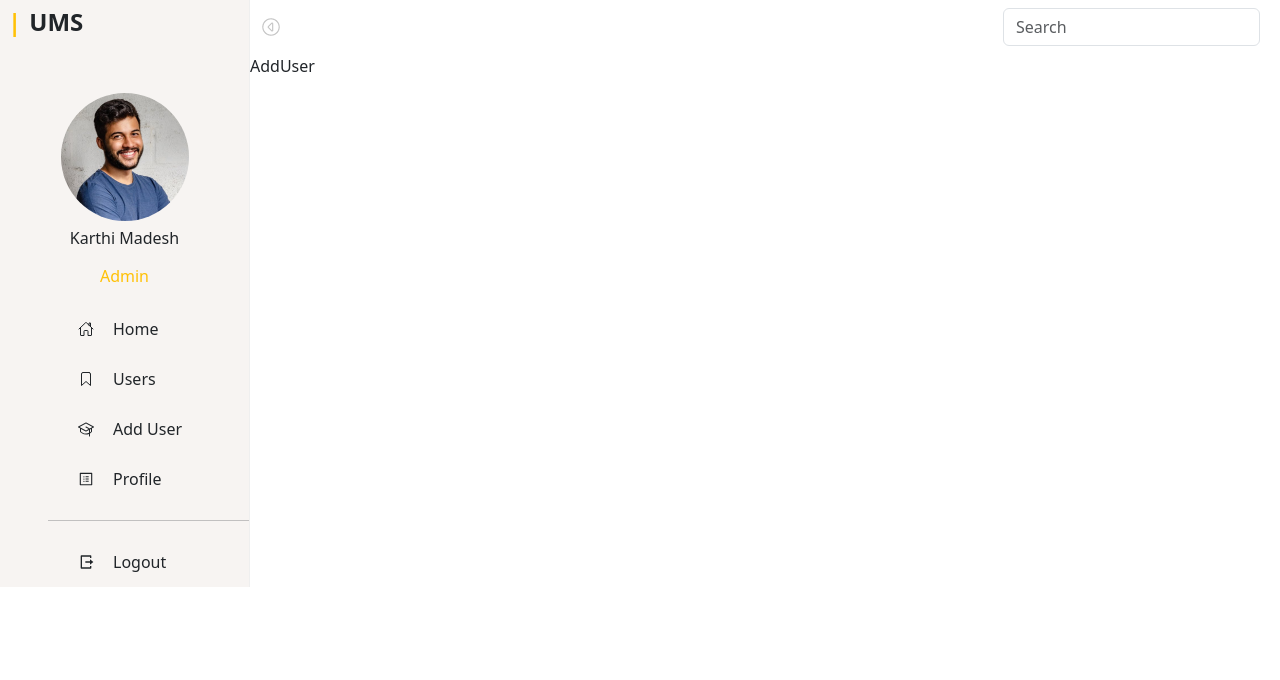
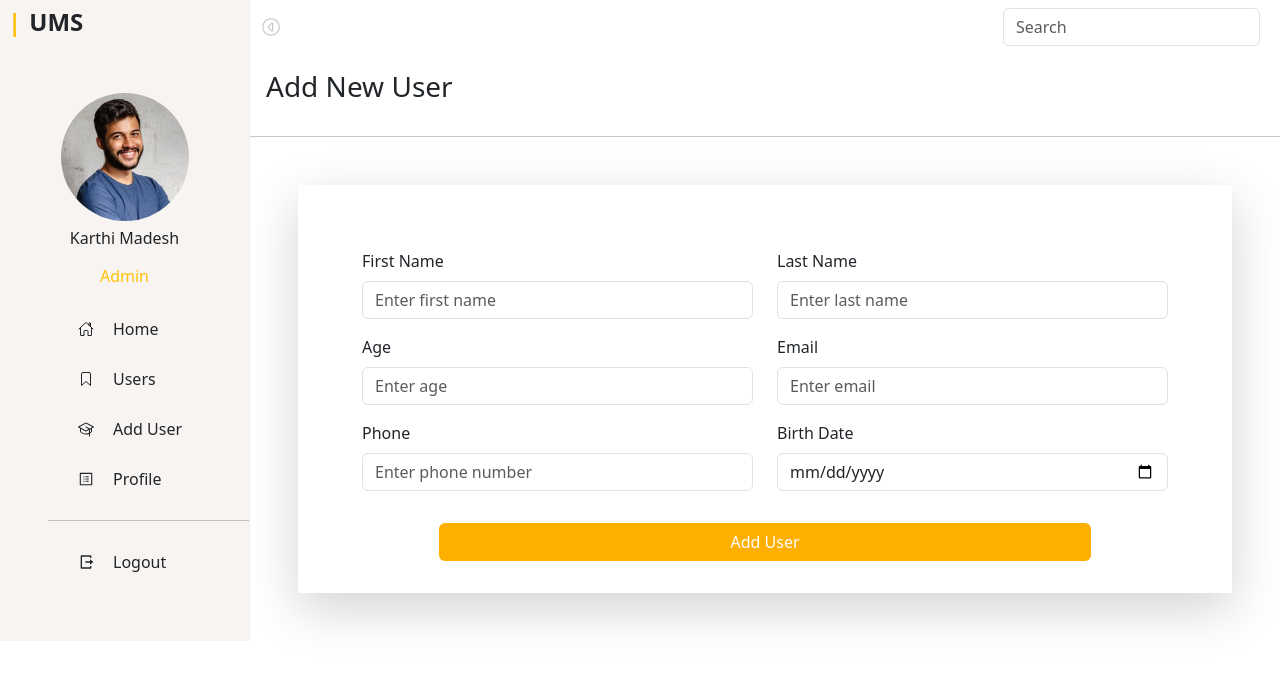
Before and after one commit to Ftmamhmod/UMS, a React (Vite) app: page /dashboard/add-user in a window 1280 px wide. Shown: the top 680 px of the page. Built offline with nearby package versions, Linux system fonts and the light colour scheme.

Commit message:
feat: Enhance AddUser component with additional fields and update UsersList to navigate to AddUser

```diff
--- a/src/Componants/AddUser/AddUser.tsx
+++ b/src/Componants/AddUser/AddUser.tsx
@@ -1,3 +1,86 @@
 export const AddUser = () => {
-  return <div>AddUser</div>;
+  return (
+    <>
+      <div>
+        <h3 className="p-3">Add New User</h3>
+        <hr />
+        <form className="m-5 shadow-lg p-3">
+          <div className="row pt-5 pe-5 ps-5">
+            <div className=" col-md-6">
+              <div className="mb-3">
+                <label htmlFor="name" className="form-label">
+                  First Name
+                </label>
+                <input
+                  type="text"
+                  className="form-control"
+                  id="name"
+                  placeholder="Enter first name"
+                />
+              </div>
+
+              <div className="mb-3">
+                <label htmlFor="age" className="form-label">
+                  Age
+                </label>
+                <input
+                  type="number"
+                  className="form-control"
+                  id="age"
+                  placeholder="Enter age"
+                />
+              </div>
+              <div className="mb-3">
+                <label htmlFor="phone" className="form-label">
+                  Phone
+                </label>
+                <input
+                  type="tel"
+                  className="form-control"
+                  id="phone"
+                  placeholder="Enter phone number"
+                />
+              </div>
+            </div>
+            <div className="col-md-6">
+              <div className="mb-3">
+                <label htmlFor="lastName" className="form-label">
+                  Last Name
+                </label>
+                <input
+                  type="text"
+                  className="form-control"
+                  id="lastName"
+                  placeholder="Enter last name"
+                />
+              </div>
+
+              <div className="mb-3">
+                <label htmlFor="email" className="form-label">
+                  Email
+                </label>
+                <input
+                  type="email"
+                  className="form-control"
+                  id="email"
+                  placeholder="Enter email"
+                />
+              </div>
+              <div className="mb-3">
+                <label htmlFor="birthdate" className="form-label">
+                  Birth Date
+                </label>
+                <input type="date" className="form-control" id="birthdate" />
+              </div>
+            </div>
+          </div>
+          <div className=" p-3 text-center">
+            <button type="submit" className="btn btn-login text-white w-75">
+              Add User
+            </button>
+          </div>
+        </form>
+      </div>
+    </>
+  );
 };
--- a/src/Componants/UsersList/UsersList.tsx
+++ b/src/Componants/UsersList/UsersList.tsx
@@ -4,6 +4,7 @@
 import { MdOutlineModeEdit } from "react-icons/md";
 import Button from "react-bootstrap/Button";
 import Modal from "react-bootstrap/Modal";
+import { useNavigate } from "react-router-dom";
 interface User {
   id: number;
   firstName: string;
@@ -15,6 +16,7 @@
   image: string;
 }
 export const UsersList = () => {
+  const navigate = useNavigate();
   const [users, setUsers] = useState<User[]>([]);
   const getUsers = async () => {
     const response = await axios.get("https://dummyjson.com/users");
@@ -43,11 +45,18 @@
       console.error("Failed to delete user:", error);
     }
   };
+  const moveToAddUser = () => {
+    navigate("/dashboard/add-user");
+  };
   return (
     <div className="bg-body-tertiary p-3">
       <div className=" d-flex justify-content-between p-3 ">
         <h3>Users List</h3>
-        <button type="button" className="btn btn-login text-white ps-4 pe-4">
+        <button
+          onClick={moveToAddUser}
+          type="button"
+          className="btn btn-login text-white ps-4 pe-4"
+        >
           ADD NEW USER
         </button>
       </div>
```
